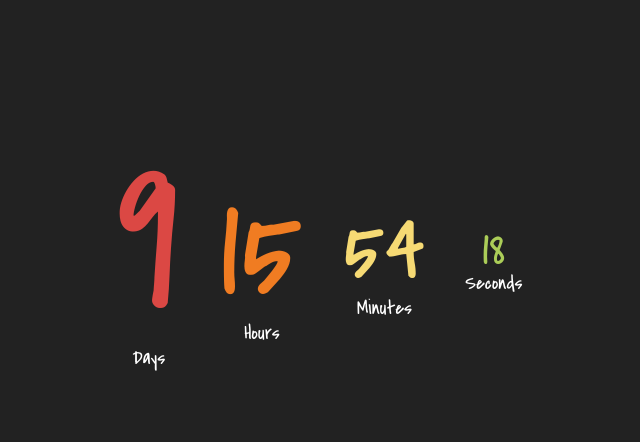
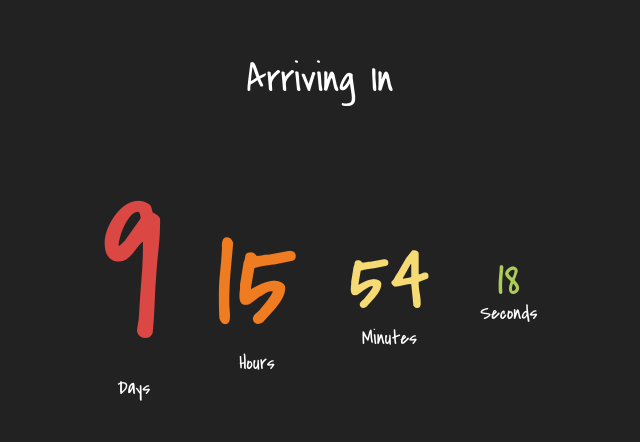
Before and after one commit to kaungsoe/kaungsoe.github.io, a plain HTML site: page index.html in a window 1280 px wide. Shown: the part 169-611 px from the top of the page, without its empty margins (320-960 px from the left). Drawn offline with Linux system fonts and the light colour scheme.

Commit message:
Update index.html

```diff
--- a/index.html
+++ b/index.html
@@ -54,35 +54,54 @@
     <style>
         @import url(https://fonts.googleapis.com/css?family=Covered+By+Your+Grace);
 
+        /* Style for the body */
+        body {
+            display: flex;
+            flex-direction: column; /* Arrange children vertically */
+            justify-content: center;
+            align-items: center;
+            height: 100vh;
+            text-align: center;
+            font-family: 'Covered By Your Grace', cursive;
+            color: white;
+            background: #222;
+        }
+
+        /* Style for the label */
+        #label {
+            font-size: 40px;
+            color: white;
+            margin-bottom: 20px; /* Add some space below the label */
+        }
+
+        /* Container for the countdown */
         #timer {
             display: flex;
             justify-content: center;
             align-items: center;
-            height: 100vh; /* Make the height of the timer container full viewport height */
+            flex-direction: row; /* Arrange elements in a row */
+            gap: 10px; /* Add some space between elements */
         }
 
+        /* Styling for the countdown elements */
         #days {
             font-size: 200px;
             color: #db4844;
-            text-align: center;
         }
 
         #hours {
             font-size: 150px;
             color: #f07c22;
-            text-align: center;
         }
 
         #minutes {
             font-size: 100px;
             color: #f6da74;
-            text-align: center;
         }
 
         #seconds {
             font-size: 50px;
             color: #abcd58;
-            text-align: center;
         }
 
         div {
@@ -90,6 +109,7 @@
             line-height: 1;
             padding: 20px;
             font-size: 40px;
+            text-align: center;
         }
 
         span {
@@ -98,17 +118,12 @@
             color: white;
             text-align: center;
         }
-
-        body {
-            text-align: center;
-            font-family: 'Covered By Your Grace', cursive;
-            color: white;
-            background: #222;
-        }
     </style>
 </head>
 
 <body>
+    <!-- Label and timer divs as separate sections -->
+    <div id="label">Arriving In</div>
     <div id="timer">
         <div id="days"></div>
         <div id="hours"></div>
```
